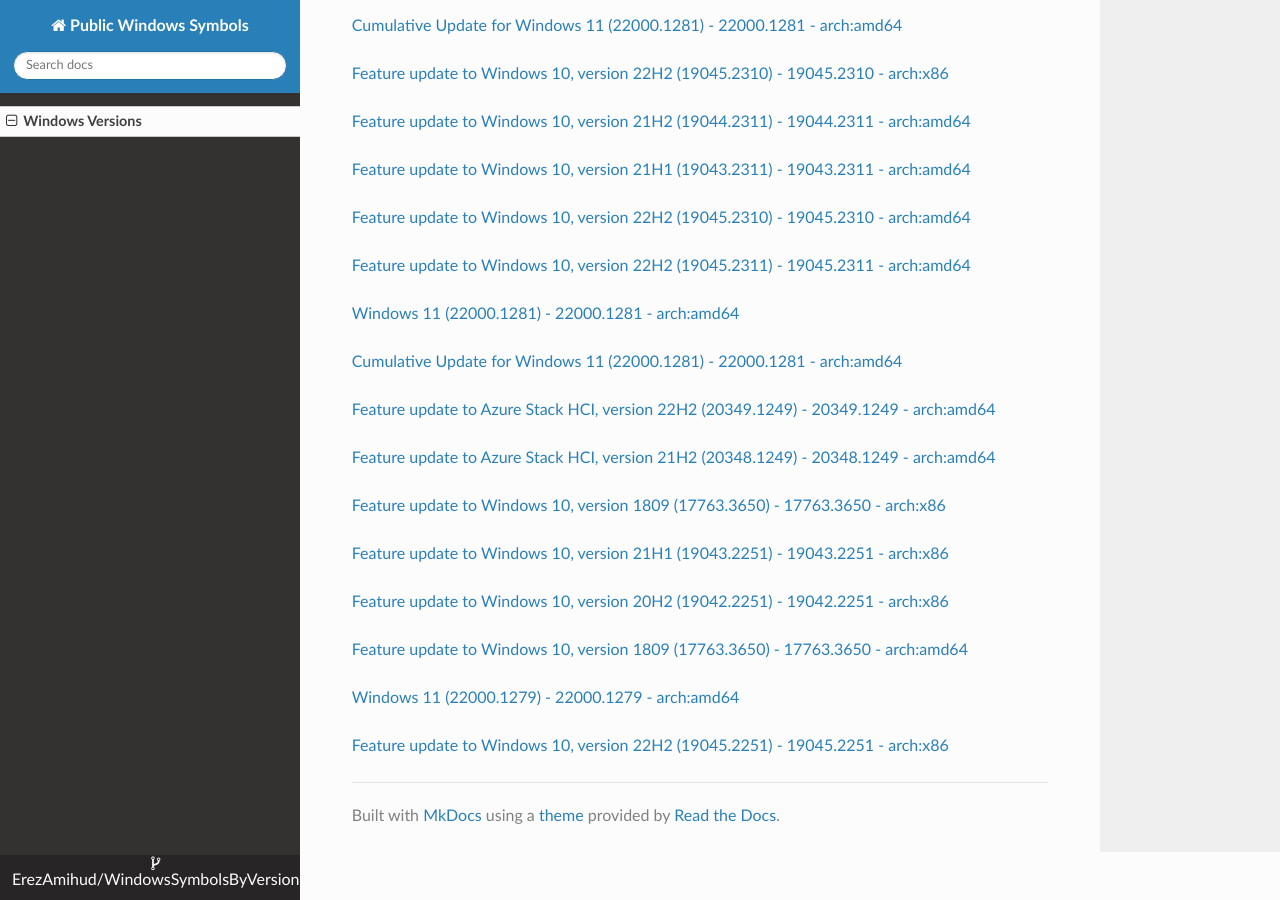
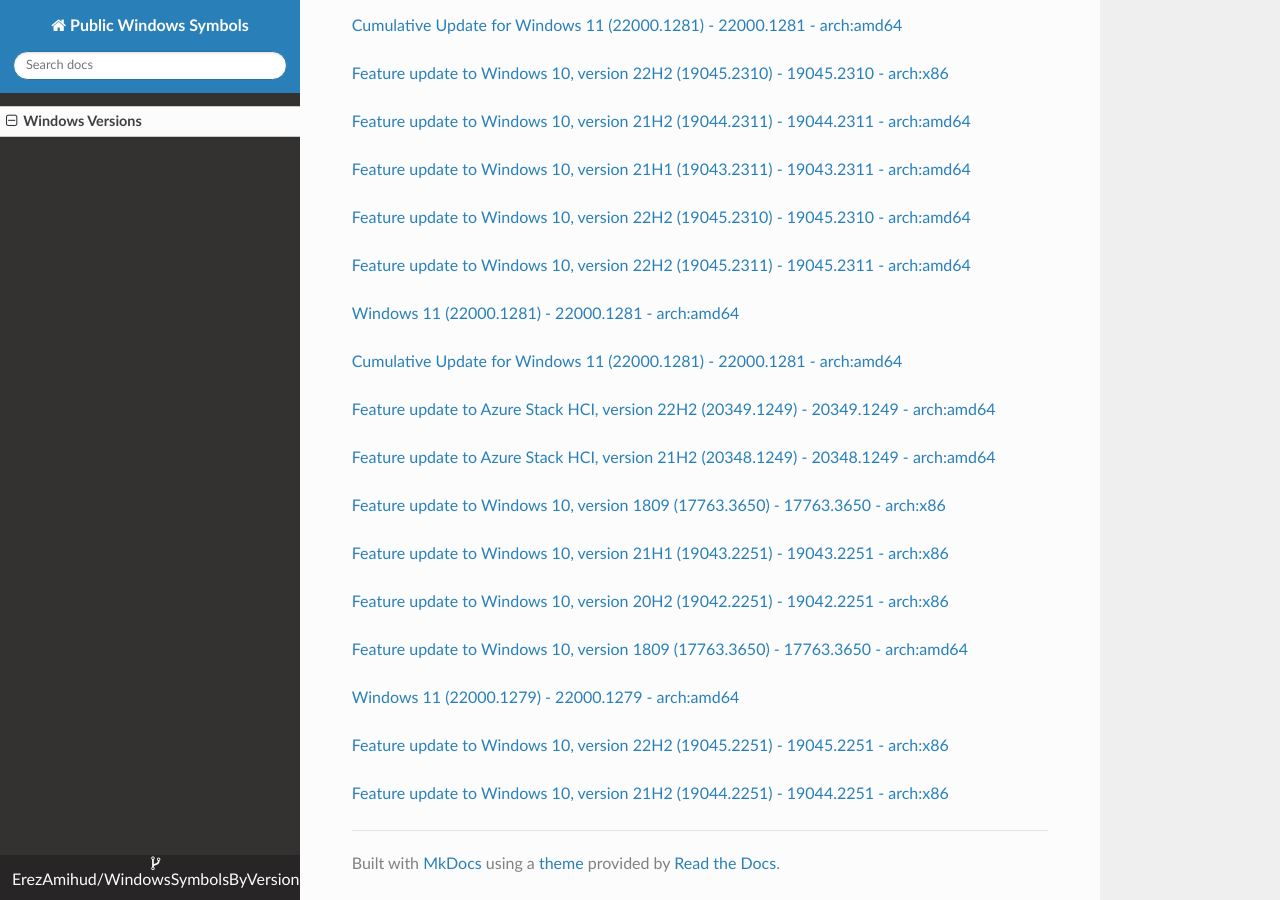
Before and after one commit to ErezAmihud/WindowsSymbolsByVersion, an MkDocs documentation site: the page built from docs/index.md, in a window 1280 px wide and 900 px high, scrolled down 45461 px. Built offline with MkDocs 1.6.1, drawn with Linux system fonts in a browser that asks for light colours; nearby versions of some CDN libraries.

Commit message:
Automated commit, add manifest for b1dfd86a-4a85-4055-99e7-6f83d4376642

```diff
--- a/docs/index.md
+++ b/docs/index.md
@@ -2671,3 +2671,6 @@
 
 
 [Feature update to Windows 10, version 22H2 (19045.2251) - 19045.2251 - arch:x86](https://github.com/ErezAmihud/WindowsSymbolsByVersion/blob/main/manifests/d5db6747-a97e-40ba-b839-87719b0adba1.manifest)
+
+
+[Feature update to Windows 10, version 21H2 (19044.2251) - 19044.2251 - arch:x86](https://github.com/ErezAmihud/WindowsSymbolsByVersion/blob/main/manifests/b1dfd86a-4a85-4055-99e7-6f83d4376642.manifest)
```
Also changed, not shown: process_builds.json (+1 -1 lines), 1 other file.
